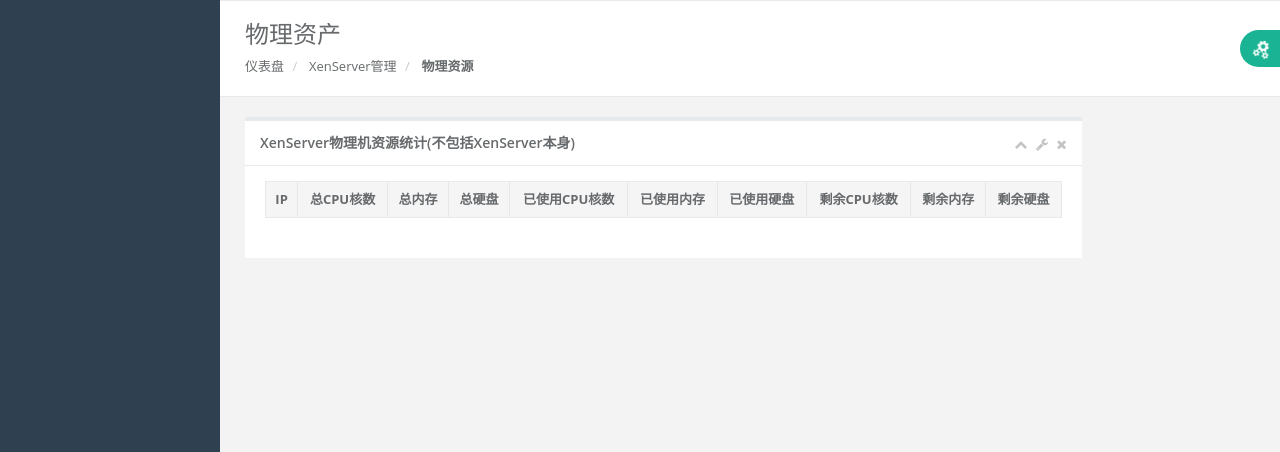
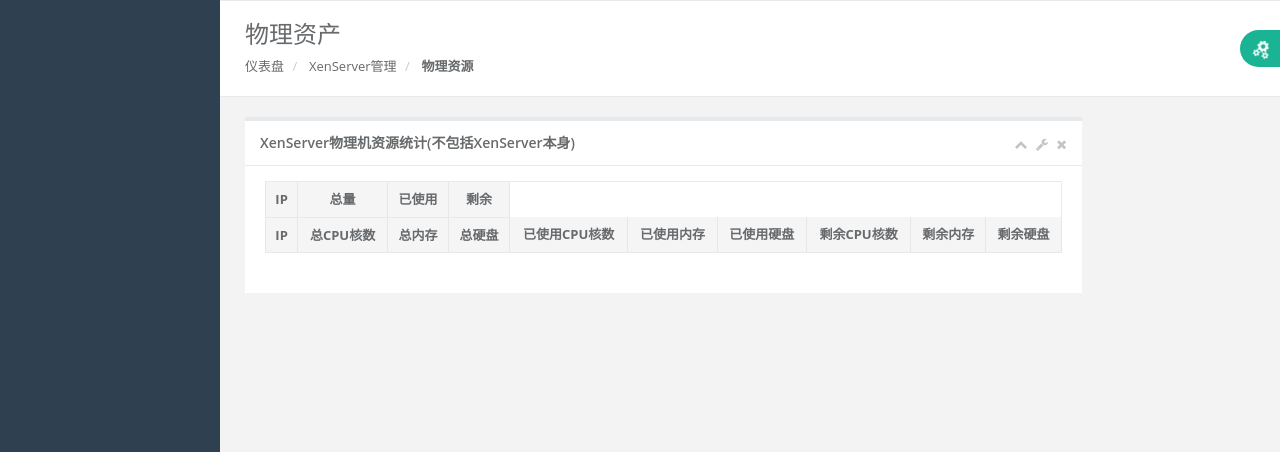
Before and after one commit to RoyceShen1/jumpserver, a Django app: page /jasset/xenserver/list/ in a window 1280 px wide. Shown: the part 60-512 px from the top of the page. Run offline with Django 3.2, Linux system fonts and the light colour scheme; a user stored in the database is signed in; data comes from the database, SQL or seed files in the repository; data that the repository does not hold is empty; parts of the project's set-up code (start-up, migrations or seed data) failed here and were passed over; some libraries are stand-ins or nearby versions.

Commit message:
add 3 column

```diff
--- a/templates/jasset/xenserver_list.html
+++ b/templates/jasset/xenserver_list.html
@@ -62,6 +62,14 @@
                     </div> -->
                     <div class="tab-content">
                         <table class="table table-striped table-bordered table-hover ">
+                            <thead>
+                                <tr>
+                                    <th class="text-center">IP</th>
+                                    <th class="text-center">总量</th>
+                                    <th class="text-center">已使用</th>
+                                    <th class="text-center">剩余</th>
+                                </tr>
+                            </thead>
                             <thead>
                                 <tr>
                                     <th class="text-center">IP</th>
```
